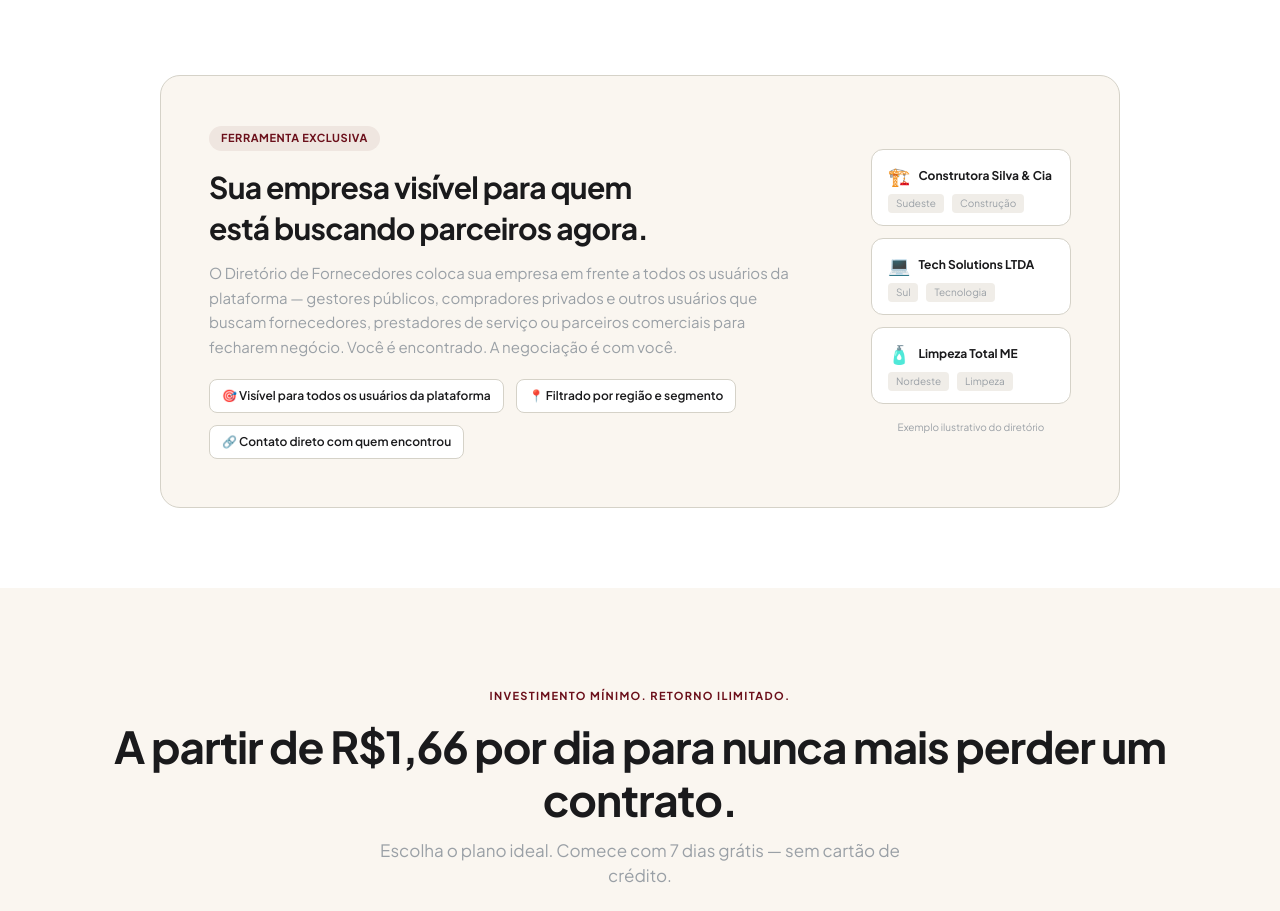
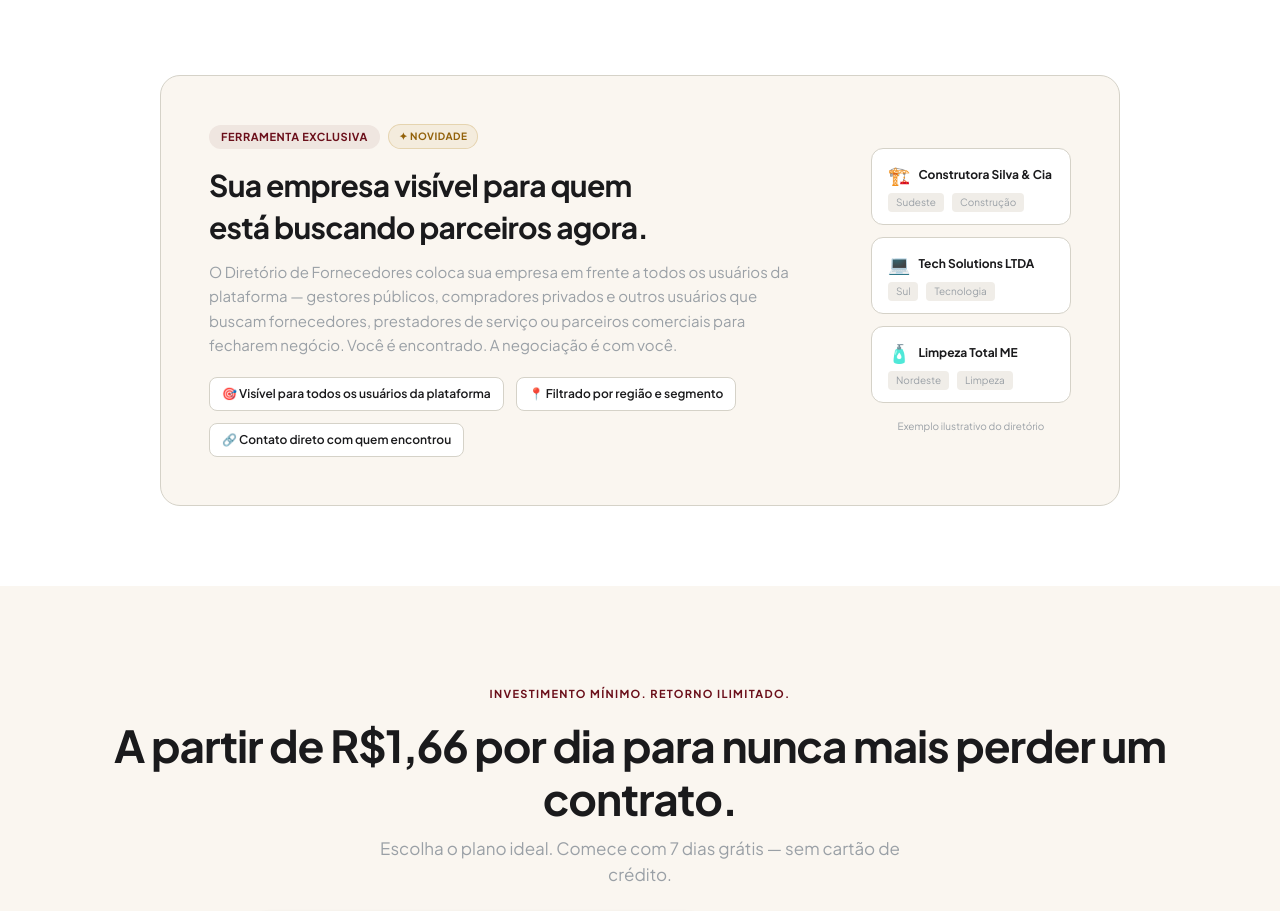
Before and after one commit to matuttamf/monitor-licitacoes, a Next.js app: page / in a window 1280 px wide. Shown: the part 4900-5811 px from the top of the page. Built offline with nearby package versions, Linux system fonts and the light colour scheme; no server answers.

Commit message:
fix: faixa contador 154-241 + remove mencoes a IA nas paginas e emails

```diff
--- a/app/api/cron/enriquecer-receita/route.ts
+++ b/app/api/cron/enriquecer-receita/route.ts
@@ -55,7 +55,7 @@ export async function GET(req: NextRequest) {
     .from('leads')
     .select('id, cnpj')
     .is('situacao', null)
-    .eq('status', 'pendente')
+    .eq('status', 'invalido')
     .limit(120)
 
   if (!semReceita?.length) {
--- a/app/page.tsx
+++ b/app/page.tsx
@@ -421,8 +421,13 @@ export default function LandingPage() {
         <div className="max-w-[960px] mx-auto">
           <div className="bg-[#FAF6F0] rounded-[20px] p-8 md:p-12 flex flex-col md:flex-row gap-10 md:gap-14 items-start md:items-center border border-[#D5D2C8]">
             <div className="flex-1">
-              <div className="inline-flex items-center gap-2 px-3 py-1 rounded-full bg-[rgba(107,15,26,0.07)] mb-4">
-                <span className="text-[11px] font-bold tracking-wider uppercase text-[#6B0F1A]">Ferramenta exclusiva</span>
+              <div className="flex items-center gap-2 mb-4 flex-wrap">
+                <div className="inline-flex items-center gap-2 px-3 py-1 rounded-full bg-[rgba(107,15,26,0.07)]">
+                  <span className="text-[11px] font-bold tracking-wider uppercase text-[#6B0F1A]">Ferramenta exclusiva</span>
+                </div>
+                <div className="inline-flex items-center px-2.5 py-1 rounded-full" style={{ background: 'rgba(201,166,90,0.12)', border: '1px solid rgba(201,166,90,0.35)' }}>
+                  <span className="text-[10px] font-bold tracking-wider uppercase" style={{ color: '#92610a' }}>✦ Novidade</span>
+                </div>
               </div>
               <h3 className="text-2xl md:text-[30px] font-black text-[#1A1A1C] mb-3 tracking-tight leading-snug">
                 Sua empresa visível para quem<br className="hidden md:block" /> está buscando parceiros agora.
```
